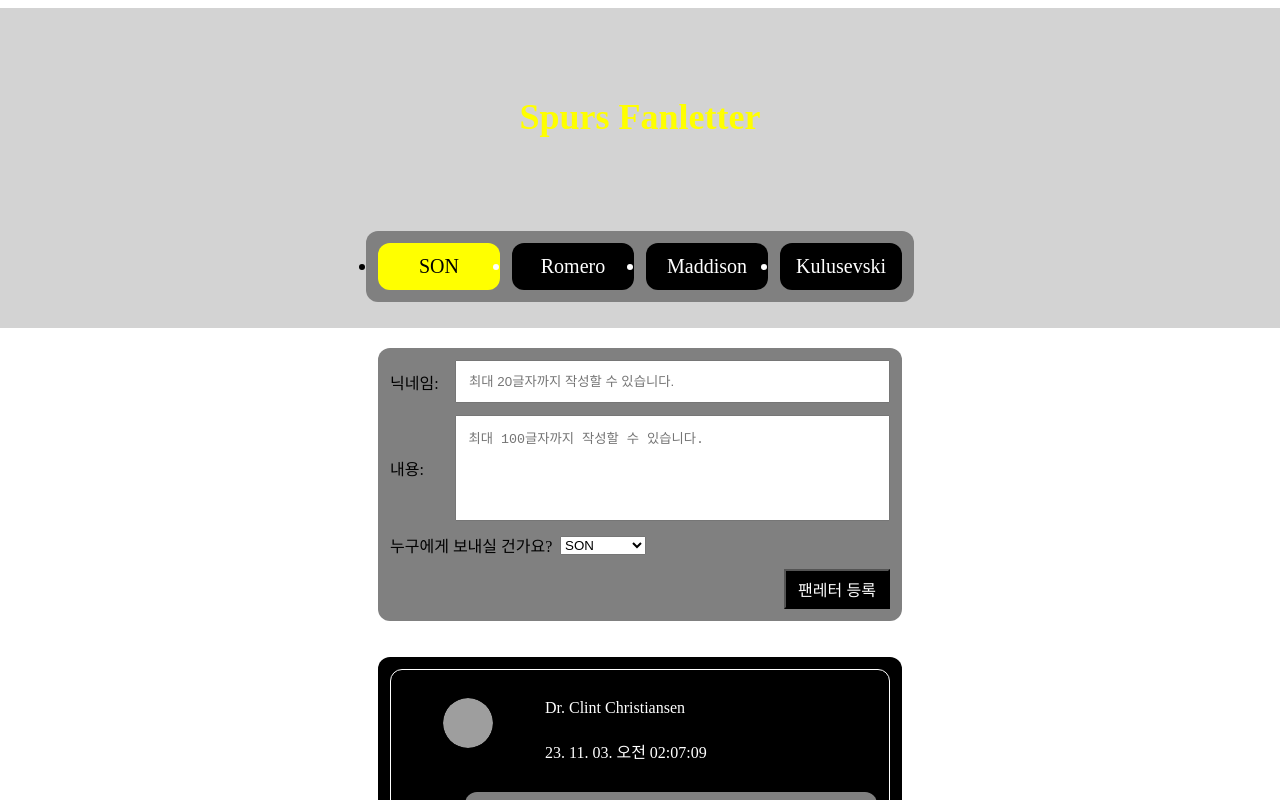
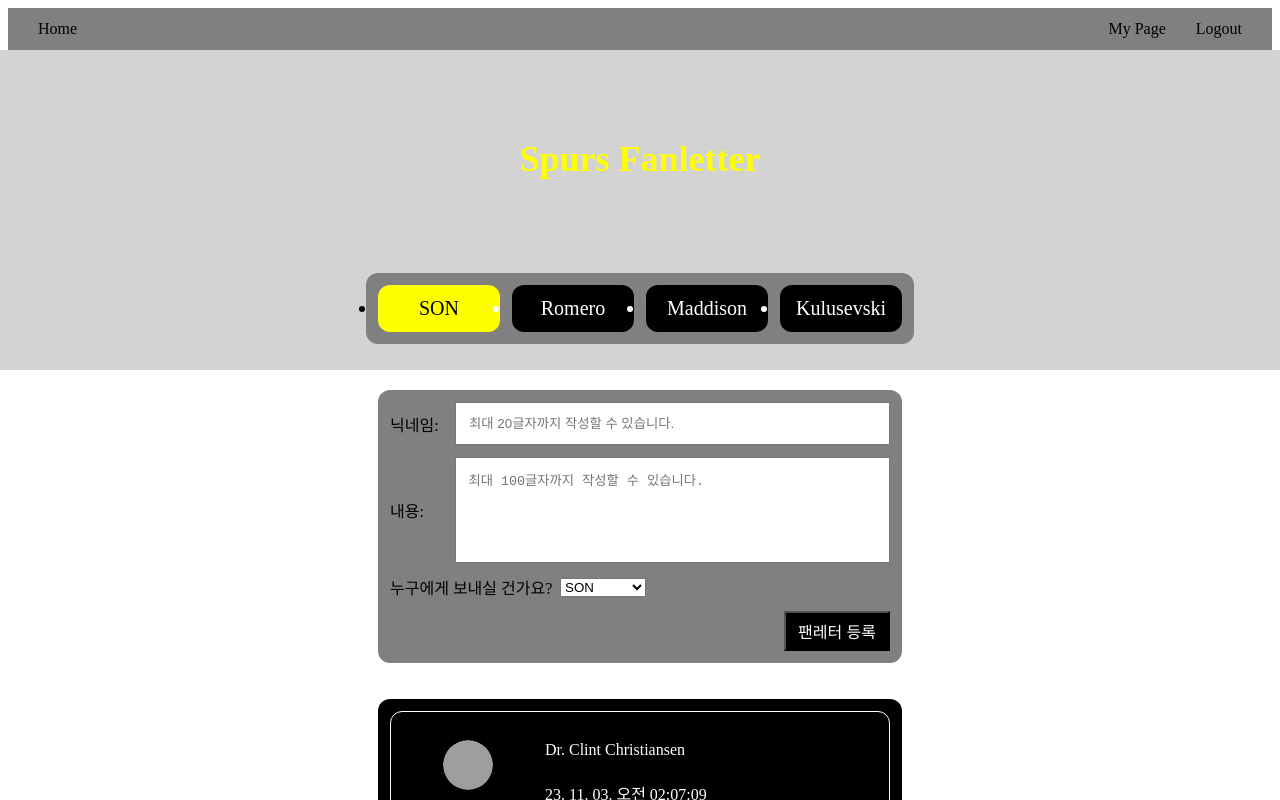
Before and after one commit to gggimmmin/spurs-postbox, a React (Vite) app: page / in a window 1280 px wide. Shown: the top 800 px of the page. Built offline with nearby package versions, Linux system fonts and the light colour scheme; sample sign-in values are in the browser's storage; grey boxes are pictures that could not be loaded.

Commit message:
[feat] Layout 컴포넌트를 통한 홈이동, 마이페이지, 로그아웃 구현

```diff
--- /dev/null
+++ b/src/components/Layout.jsx
@@ -0,0 +1,43 @@
+import { useDispatch } from "react-redux";
+import { Link, Outlet } from "react-router-dom";
+import styled from "styled-components";
+import { logout } from "@redux/modules/authSlice";
+
+const Layout = () => {
+  const dispatch = useDispatch();
+
+  return (
+    <>
+      <Header>
+        <Link to="/">Home</Link>
+        <div>
+          <Link to="/profile">My Page</Link>
+          <Link onClick={() => dispatch(logout())}>Logout</Link>
+        </div>
+      </Header>
+      <Outlet />
+    </>
+  );
+};
+
+export default Layout;
+
+const Header = styled.header`
+  display: flex;
+  justify-content: space-between;
+  align-items: center;
+  padding: 6px 30px;
+  height: 30px;
+  background-color: gray;
+  user-select: none;
+  & a {
+    text-decoration: none;
+    color: inherit;
+    &:hover {
+      color: white;
+    }
+  }
+  & div a:nth-child(2) {
+    margin-left: 30px;
+  }
+`;
--- a/src/shared/Router.jsx
+++ b/src/shared/Router.jsx
@@ -4,6 +4,7 @@
 import Profile from "@pages/Profile";
 import Login from "@pages/Login";
 import { useSelector } from "react-redux";
+import Layout from "@components/Layout";
 
 export default function Router() {
   const isLogin = useSelector((state) => state.auth.isLogin);
@@ -12,12 +13,12 @@
     <BrowserRouter>
       <Routes>
         {isLogin ? (
-          <>
+          <Route element={<Layout />}>
             <Route path="/" element={<Home />} />
             <Route path="/detail/:id" element={<Detail />} />
             <Route path="/profile" element={<Profile />} />
             <Route path="*" element={<Navigate replace to="/" />} />
-          </>
+          </Route>
         ) : (
           <>
             <Route path="/login" element={<Login />} />
```
